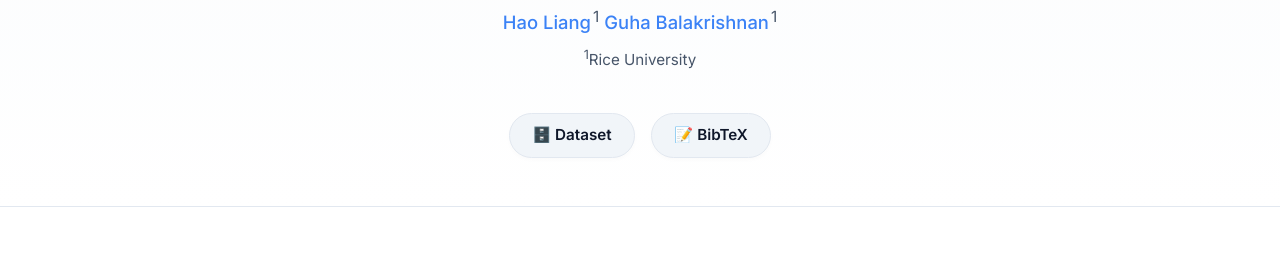
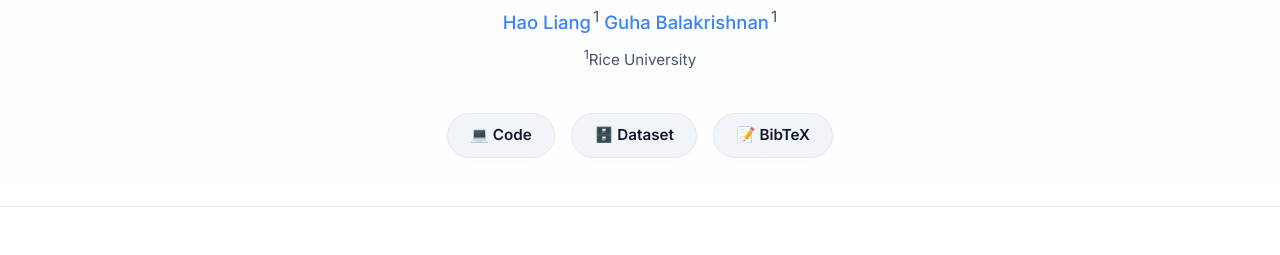
Before and after one commit to hliang2/celeba-3d, a plain HTML site: page index.html in a window 1280 px wide. Shown: the part 300-555 px from the top of the page. Drawn offline with Linux system fonts and the light colour scheme.

Commit message:
Update Code button link to GitHub repository

```diff
--- a/index.html
+++ b/index.html
@@ -296,7 +296,7 @@
 
             <div class="buttons">
                 <!-- <a href="#" class="btn">📄 Paper</a> -->
-                <!-- <a href="#" class="btn">💻 Code</a> -->
+                <a href="https://github.com/hliang2/celeba-3d" class="btn">💻 Code</a>
                 <a href="#" class="btn">🗄️ Dataset</a>
                 <a href="#" class="btn">📝 BibTeX</a>
             </div>
```
